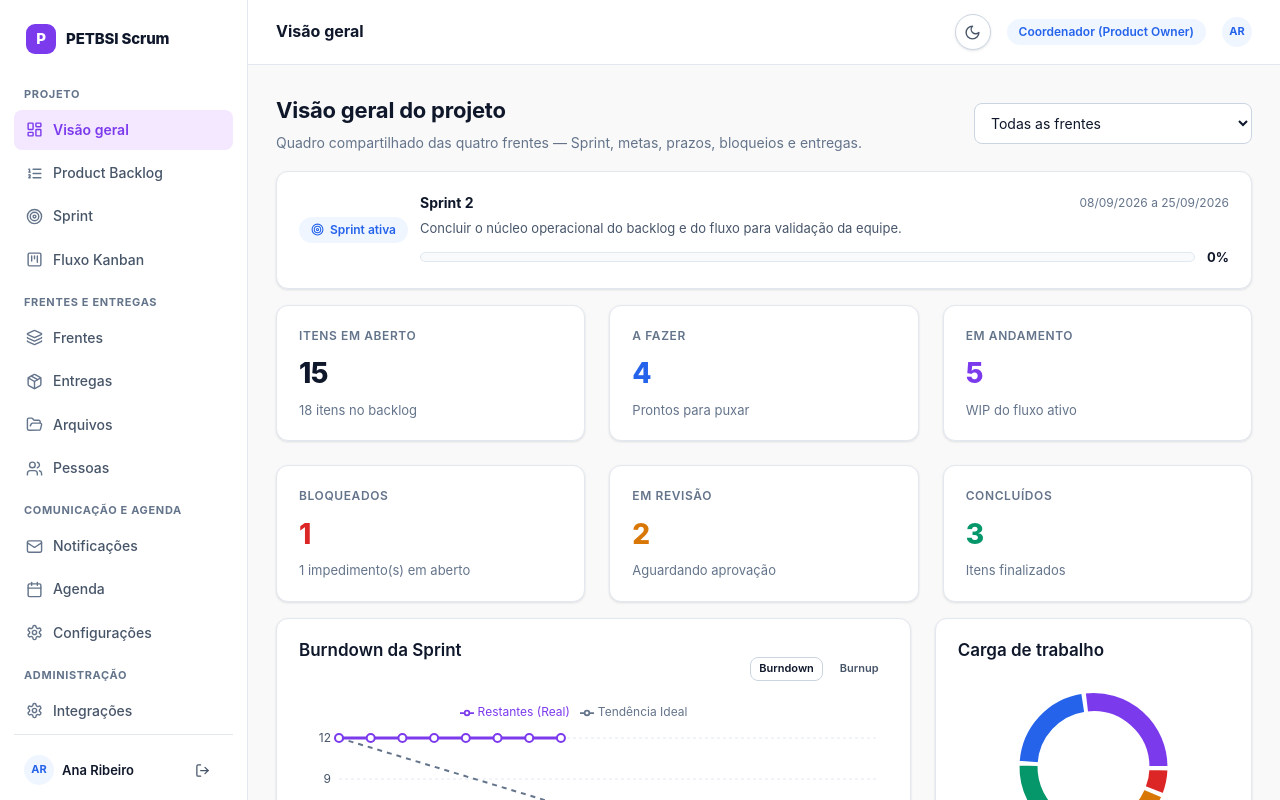
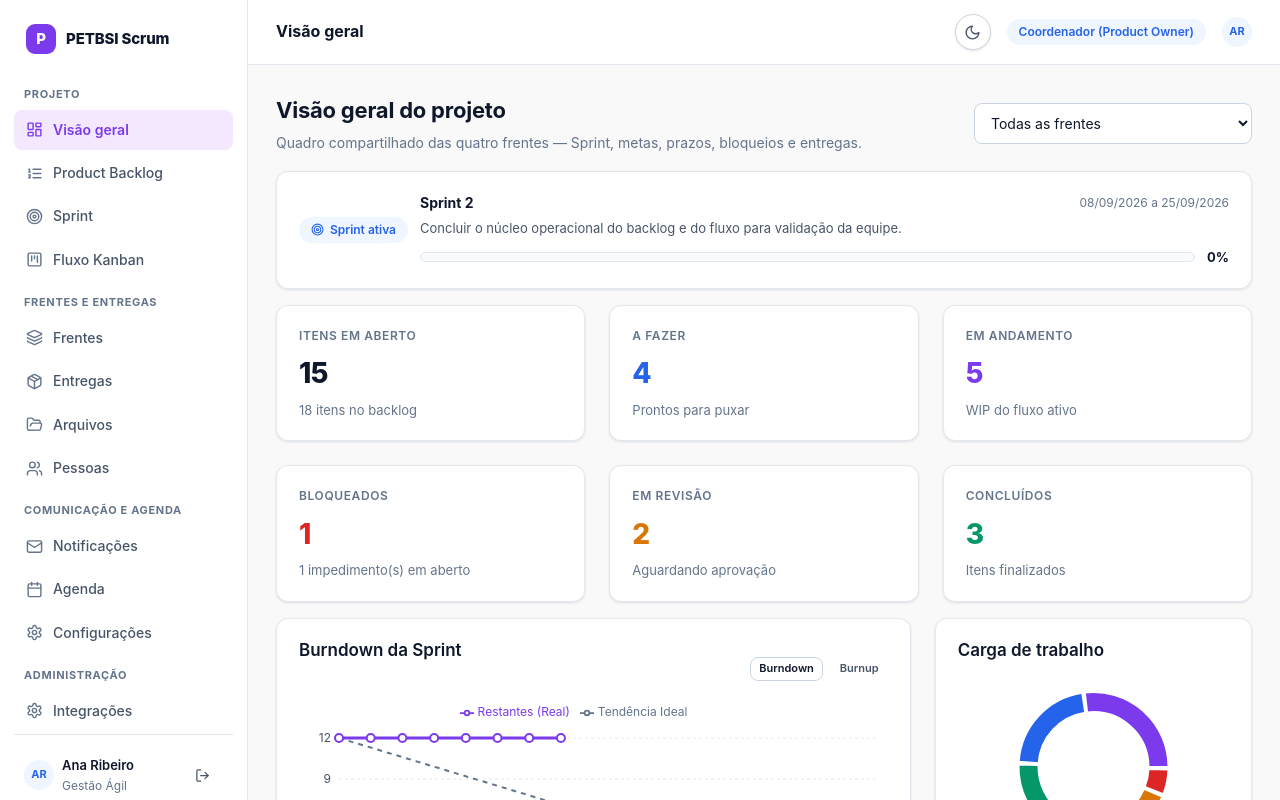
Before and after one commit to LuHenRe/PETBSI-SCRUM, a Next.js app: page / in a window 1280 px wide. Shown: the top 800 px of the page. Built offline with nearby package versions, Linux system fonts and the light colour scheme.

Commit message:
Fix ProjectMembership type error in app-shell

```diff
--- a/src/components/layout/app-shell.tsx
+++ b/src/components/layout/app-shell.tsx
@@ -153,7 +153,7 @@ export function AppShell({ children }: { children: React.ReactNode }) {
               <div style={{ fontWeight: 600, fontSize: 13, overflow: "hidden", textOverflow: "ellipsis", whiteSpace: "nowrap" }}>
                 {user.name}
               </div>
-              <div className="text-xs text-muted">{frontById(state, membership?.frontId ?? null)?.name ?? ""}</div>
+              <div className="text-xs text-muted">{frontById(state, membership?.primaryFrontId ?? null)?.name ?? ""}</div>
             </div>
             <Button
               variant="ghost"
```
